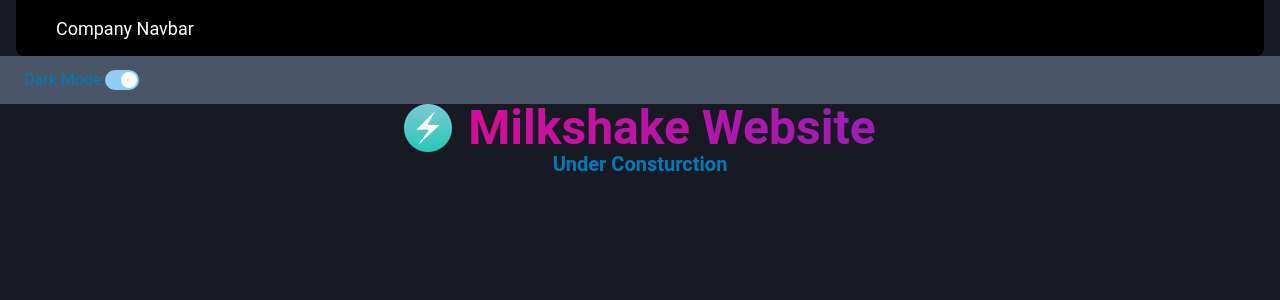
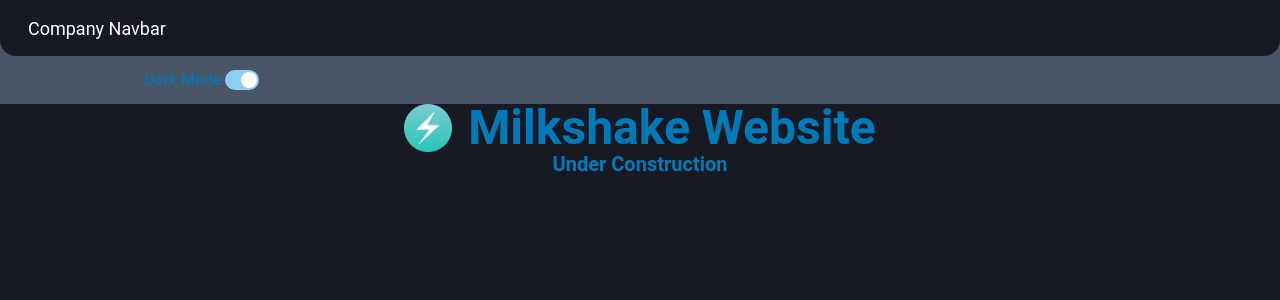
Before and after one commit to ProxityStudios/milkshake-web, a Next.js app: page / in a window 1280 px wide. Shown: the top 300 px of the page. Built offline with nearby package versions, Linux system fonts and the light colour scheme.

Commit message:
colorozing

```diff
--- a/package.json
+++ b/package.json
@@ -1,6 +1,7 @@
 {
   "name": "milkshake-web",
-  "version": "1.0.0",
+  "version": "1.0.1",
+  "license": "MIT",
   "scripts": {
     "dev": "next",
     "build": "next build",
@@ -39,6 +40,5 @@
     "plop": "^2.7.4",
     "prettier": "^2.3.0",
     "typescript": "4.2.3"
-  },
-  "license": "MIT"
+  }
 }
--- a/src/components/CompanyNavbar/index.tsx
+++ b/src/components/CompanyNavbar/index.tsx
@@ -1,11 +1,14 @@
-import { HStack, Text, Container } from '@chakra-ui/react';
+import { Text, Flex, HStack, useColorModeValue } from '@chakra-ui/react';
 
-const CompanyNavbar = () => (
-  <Container maxW="full">
-    <HStack borderBottomRadius="lg" h="14" bg="black" px="10" color="white">
-      <Text fontSize="lg">Company Navbar</Text>
-    </HStack>
-  </Container>
-);
+const CompanyNavbar = () => {
+  const bg = useColorModeValue('secondary.400', 'secondary.600');
 
+  return (
+    <Flex alignItems="center" h="14" bg={bg} color="white">
+      <HStack w="full" borderBottomRadius="2xl" h="full" bg="gray.900" px="7">
+        <Text fontSize="lg">Company Navbar</Text>
+      </HStack>
+    </Flex>
+  );
+};
 export default CompanyNavbar;
--- a/src/components/Hero/index.tsx
+++ b/src/components/Hero/index.tsx
@@ -5,16 +5,12 @@ export type HeroProps = {
   title?: string;
 };
 
-const Hero: FC<HeroProps> = ({ title = 'Milkshake' }) => (
-  <Flex
-    justifyContent="center"
-    alignItems="center"
-    bgGradient="linear(to-l, #7928CA, #FF0080)"
-    bgClip="text"
-  >
-    <Img src="/img/chakra-logo.png" alt="Chakra-ui Logo" mr={4} />
-    <Heading size="2xl">{title}</Heading>
-  </Flex>
-);
-
+const Hero: FC<HeroProps> = ({ title = 'Milkshake' }) => {
+  return (
+    <Flex justifyContent="center" alignItems="center">
+      <Img src="/img/chakra-logo.png" alt="Chakra-ui Logo" mr={4} />
+      <Heading size="2xl">{title}</Heading>
+    </Flex>
+  );
+};
 export default Hero;
--- a/src/components/Navbar/index.tsx
+++ b/src/components/Navbar/index.tsx
@@ -1,13 +1,20 @@
-import { Flex, useColorModeValue } from '@chakra-ui/react';
+import { Box, Container, Flex, useColorModeValue } from '@chakra-ui/react';
 import ColorModeSwitch from 'components/ColorModeSwitch';
 
 const Navbar = () => {
   const navbarBg = useColorModeValue('secondary.400', 'secondary.600');
 
   return (
-    <Flex bg={navbarBg} h="12" alignItems="center" px="6" overflow="hidden">
-      Dark Mode: <ColorModeSwitch />
-    </Flex>
+    <Box bg={navbarBg} h="12" px="6" overflow="hidden">
+      <Container
+        as={Flex}
+        maxW="container.lg"
+        h="full"
+        alignItems="center"
+      >
+        Dark Mode: <ColorModeSwitch />
+      </Container>
+    </Box>
   );
 };
 
--- a/src/pages/index.tsx
+++ b/src/pages/index.tsx
@@ -9,7 +9,7 @@ const Index: NextPage = () => {
       <Hero title="Milkshake Website" />
 
       <Heading as="h3" size="md" textAlign="center" fontWeight="bold">
-        <Center>Under Consturction</Center>
+        <Center>Under Construction</Center>
       </Heading>
     </Container>
   );
```
